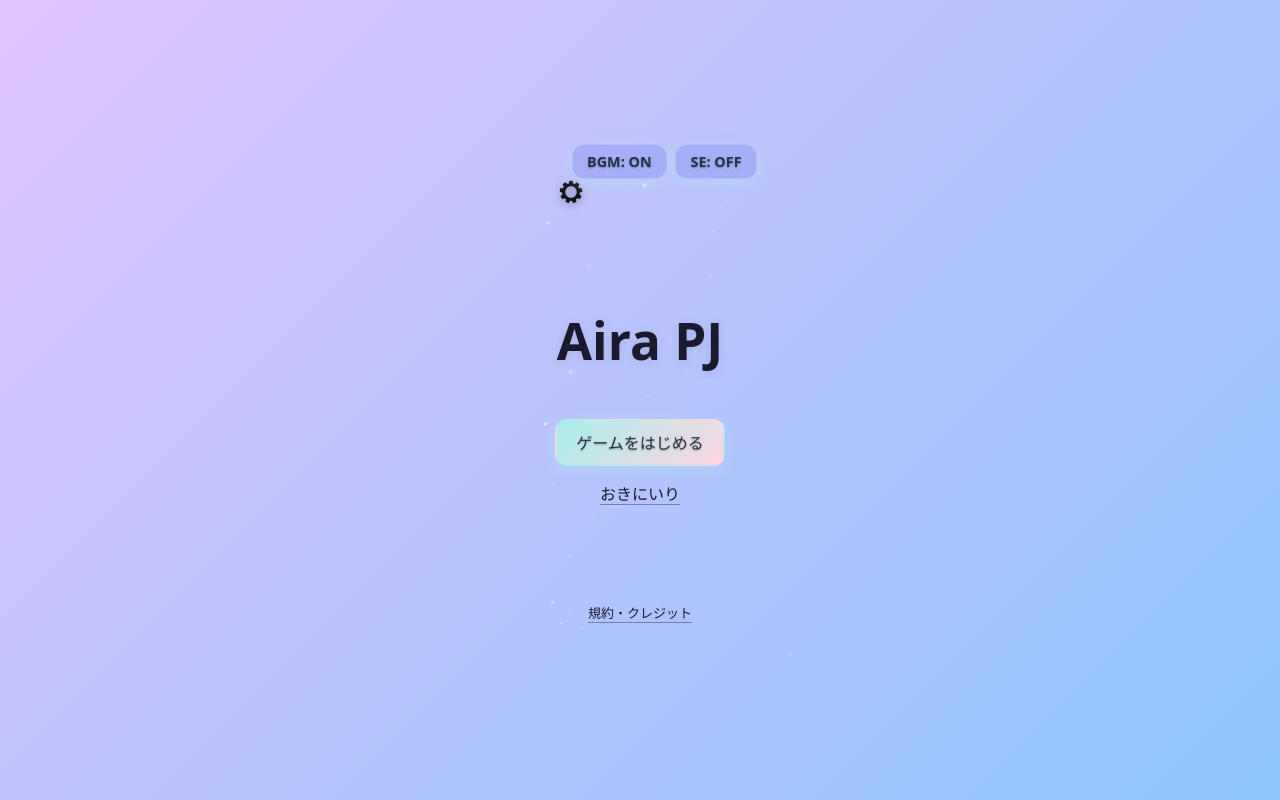
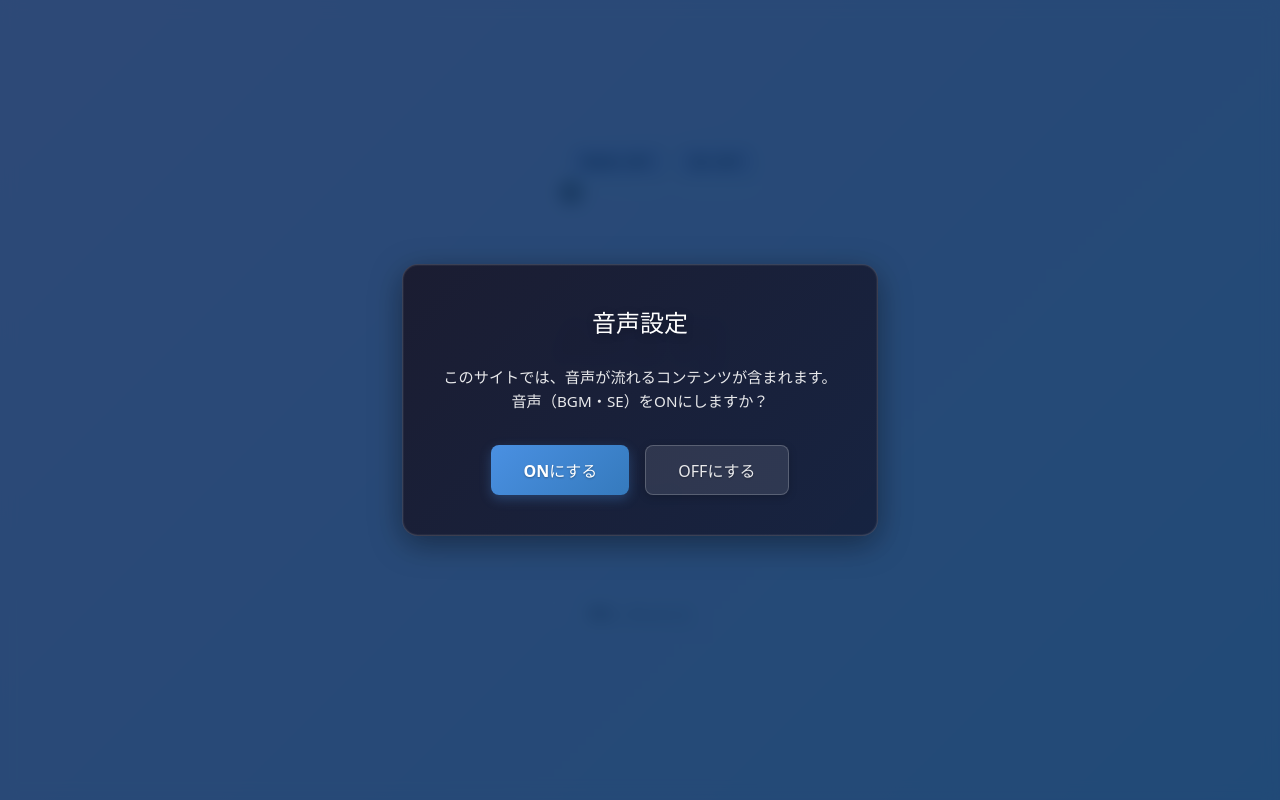
Before and after one commit to mappi-pr/AiraPJ, a React (Vite) app: page / in a window 1280 px wide. Built offline with nearby package versions, Linux system fonts and the light colour scheme; no server answers.

Commit message:
Revert "Revert "Fix BGM OFF + Add localizable collective audio preference modal (BGM/SE)""

```diff
--- a/src/App.tsx
+++ b/src/App.tsx
@@ -12,6 +12,7 @@ import Terms from './pages/Terms';
 import { PartsProvider } from './context/PartsContext';
 import { LocaleProvider } from './context/LocaleContext';
 import { NavigationButtonProvider } from './context/NavigationButtonContext';
+import texts from './locales/ja.json';
 
 // BGM file path - place your MP3 file in src/assets/sound/bgm/main.mp3
 // Empty string disables BGM until file is added
@@ -24,10 +25,19 @@ function App() {
     keydown?: () => void;
   }>({});
 
-  // BGM: Default to ON on first visit (auto-play background music)
-  const [bgmOn, setBgmOn] = useState(localStorage.getItem('bgmOn') !== '0');
-  // SE: Default to OFF on first visit (opt-in for sound effects)
-  const [seOn, setSeOn] = useState(localStorage.getItem('seOn') === '1');
+  // 初回訪問判定：localStorageにキーがない場合はモーダルを表示
+  const bgmStorageValue = localStorage.getItem('bgmOn');
+  const seStorageValue = localStorage.getItem('seOn');
+  const [showAudioModal, setShowAudioModal] = useState(bgmStorageValue === null && seStorageValue === null);
+
+  // BGM: 初回はモーダルで決定するためfalseで初期化、それ以外はlocalStorageから取得
+  const [bgmOn, setBgmOn] = useState(
+    bgmStorageValue === null ? false : bgmStorageValue !== '0'
+  );
+  // SE: 初回はモーダルで決定するためfalseで初期化、それ以外はlocalStorageから取得
+  const [seOn, setSeOn] = useState(
+    seStorageValue === null ? false : seStorageValue !== '0'
+  );
 
   // BGM自動再生
   React.useEffect(() => {
@@ -45,6 +55,10 @@ function App() {
 
     if (bgmOn && bgmRef.current) {
       const playBgm = async () => {
+        if (bgmRef.current && !bgmRef.current.paused) {
+          // 既に再生中なら何もしない
+          return true;
+        }
         if (bgmRef.current) {
           try {
             await bgmRef.current.play();
@@ -62,9 +76,13 @@ function App() {
         if (!success) {
           // ブラウザのautoplay制限対策：最初のユーザーインタラクションで再生
           const handleFirstInteraction = async () => {
+            // イベントリスナー実行時にオーディオがpausedでない場合はスキップ
+            // （既に再生中か、ユーザーがBGMをOFFにした）
+            if (bgmRef.current && bgmRef.current.paused) {
               const played = await playBgm();
               if (played) {
                 cleanup();
+              }
             }
           };
 
@@ -75,13 +93,14 @@ function App() {
           document.addEventListener('keydown', handleFirstInteraction);
         }
       });
-
-      return cleanup;
     } else if (bgmRef.current) {
       bgmRef.current.pause();
       bgmRef.current.currentTime = 0;
       cleanup();
     }
+
+    // 常にクリーンアップ関数を返して、イベントリスナーを確実に削除
+    return cleanup;
   }, [bgmOn]);
 
   // ON/OFF切替
@@ -96,12 +115,121 @@ function App() {
     localStorage.setItem('seOn', next ? '1' : '0');
   };
 
+  // モーダルでの音声設定（BGM/SE一括設定）
+  const handleAudioChoice = (enableAudio: boolean) => {
+    setBgmOn(enableAudio);
+    setSeOn(enableAudio);
+    localStorage.setItem('bgmOn', enableAudio ? '1' : '0');
+    localStorage.setItem('seOn', enableAudio ? '1' : '0');
+    setShowAudioModal(false);
+  };
+
   return (
   <LocaleProvider>
     <NavigationButtonProvider>
       <PartsProvider>
         <BrowserRouter>
-            { <audio ref={bgmRef} src={bgmpath} loop /> }
+          <audio ref={bgmRef} src={bgmpath} loop />
+
+          {/* 音声設定モーダル */}
+          {showAudioModal && (
+          <div style={{
+            position: 'fixed',
+            top: 0,
+            left: 0,
+            right: 0,
+            bottom: 0,
+            backgroundColor: 'rgba(15, 52, 96, 0.85)',
+            backdropFilter: 'blur(8px)',
+            display: 'flex',
+            alignItems: 'center',
+            justifyContent: 'center',
+            zIndex: 9999
+          }}>
+            <div style={{
+              background: 'linear-gradient(135deg, rgba(26, 26, 46, 0.95) 0%, rgba(22, 33, 62, 0.95) 100%)',
+              padding: '2.5rem',
+              borderRadius: '16px',
+              maxWidth: '420px',
+              textAlign: 'center',
+              border: '1px solid rgba(255, 255, 255, 0.15)',
+              boxShadow: '0 8px 32px rgba(0, 0, 0, 0.4), 0 0 0 1px rgba(255, 255, 255, 0.05) inset'
+            }}>
+              <h2 style={{
+                marginTop: 0,
+                marginBottom: '1.5rem',
+                color: '#ffffff',
+                fontSize: '1.5rem',
+                fontWeight: '600',
+                textShadow: '0 2px 8px rgba(0, 0, 0, 0.3)'
+              }}>{texts.audioModal.title}</h2>
+              <p style={{
+                marginBottom: '2rem',
+                lineHeight: '1.6',
+                color: 'rgba(255, 255, 255, 0.9)',
+                fontSize: '0.95rem'
+              }}>
+                {texts.audioModal.message}<br />
+                {texts.audioModal.question}
+              </p>
+              <div style={{ display: 'flex', gap: '1rem', justifyContent: 'center' }}>
+                <button
+                  type="button"
+                  onClick={() => handleAudioChoice(true)}
+                  style={{
+                    background: 'linear-gradient(135deg, #4a90e2 0%, #357abd 100%)',
+                    color: 'white',
+                    padding: '0.75rem 2rem',
+                    fontSize: '1rem',
+                    fontWeight: '600',
+                    border: 'none',
+                    borderRadius: '8px',
+                    cursor: 'pointer',
+                    boxShadow: '0 4px 12px rgba(74, 144, 226, 0.3)',
+                    transition: 'all 0.2s ease'
+                  }}
+                  onMouseEnter={(e) => {
+                    e.currentTarget.style.transform = 'translateY(-2px)';
+                    e.currentTarget.style.boxShadow = '0 6px 16px rgba(74, 144, 226, 0.4)';
+                  }}
+                  onMouseLeave={(e) => {
+                    e.currentTarget.style.transform = 'translateY(0)';
+                    e.currentTarget.style.boxShadow = '0 4px 12px rgba(74, 144, 226, 0.3)';
+                  }}
+                >
+                  {texts.audioModal.enableButton}
+                </button>
+                <button
+                  type="button"
+                  onClick={() => handleAudioChoice(false)}
+                  style={{
+                    background: 'rgba(255, 255, 255, 0.1)',
+                    color: 'rgba(255, 255, 255, 0.9)',
+                    padding: '0.75rem 2rem',
+                    fontSize: '1rem',
+                    fontWeight: '500',
+                    border: '1px solid rgba(255, 255, 255, 0.2)',
+                    borderRadius: '8px',
+                    cursor: 'pointer',
+                    boxShadow: '0 2px 8px rgba(0, 0, 0, 0.2)',
+                    transition: 'all 0.2s ease'
+                  }}
+                  onMouseEnter={(e) => {
+                    e.currentTarget.style.background = 'rgba(255, 255, 255, 0.15)';
+                    e.currentTarget.style.transform = 'translateY(-2px)';
+                  }}
+                  onMouseLeave={(e) => {
+                    e.currentTarget.style.background = 'rgba(255, 255, 255, 0.1)';
+                    e.currentTarget.style.transform = 'translateY(0)';
+                  }}
+                >
+                  {texts.audioModal.disableButton}
+                </button>
+              </div>
+            </div>
+          </div>
+        )}
+
         <div id="sound-toggle" style={{ position: 'absolute', right: 16, top: 16, zIndex: 2, display: 'flex', gap: 8 }}>
           <button type="button" onClick={toggleBgm}>BGM: {bgmOn ? 'ON' : 'OFF'}</button>
           <button type="button" onClick={toggleSe}>SE: {seOn ? 'ON' : 'OFF'}</button>
--- a/src/locales/ja.json
+++ b/src/locales/ja.json
@@ -5,6 +5,13 @@
     "backToTitle": "タイトルへ戻る",
     "loading": "読み込み中...",
     "fetchError": "パーツ取得に失敗しました"
+  },
+  "audioModal": {
+    "title": "音声設定",
+    "message": "このサイトでは、音声が流れるコンテンツが含まれます。",
+    "question": "音声（BGM・SE）をONにしますか？",
+    "enableButton": "ONにする",
+    "disableButton": "OFFにする"
   },
   "title": {
     "mainTitle": "Aira PJ",
```
Lines whose indentation alone changed are shown as unchanged.
